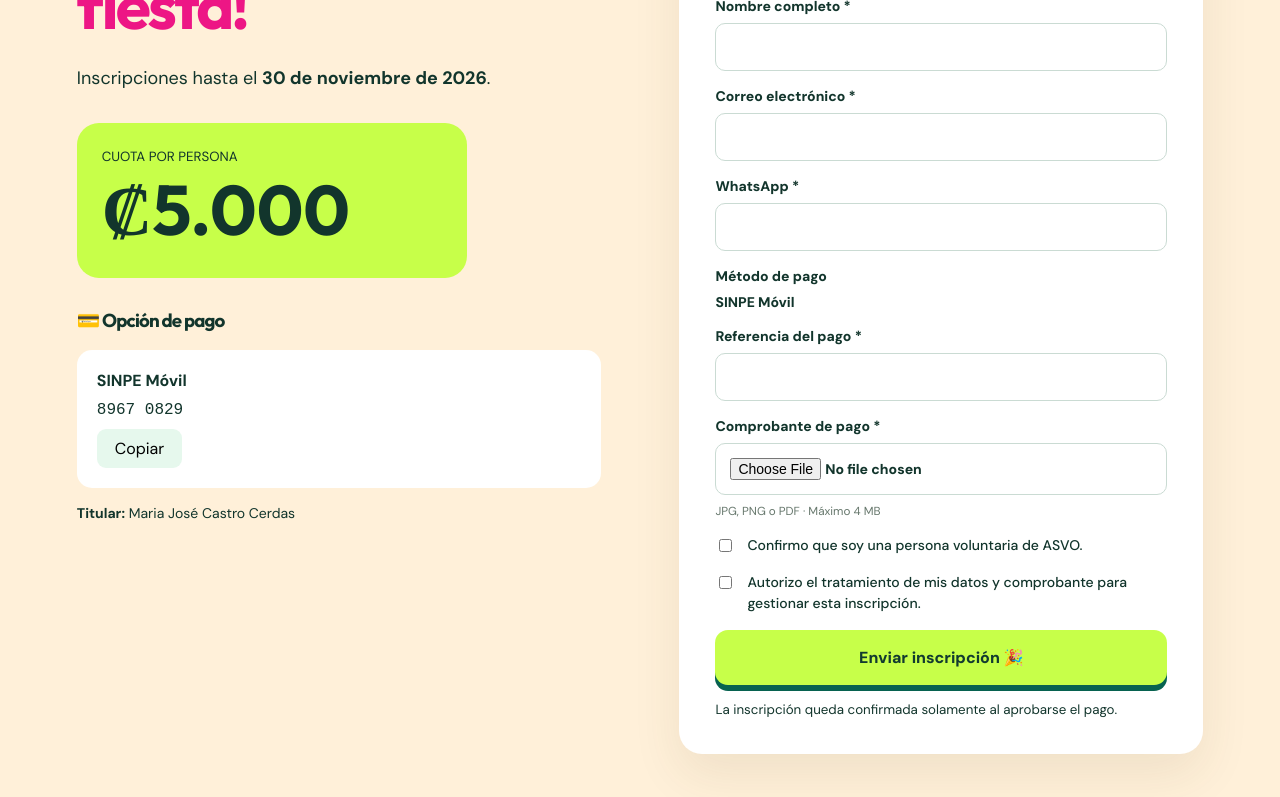
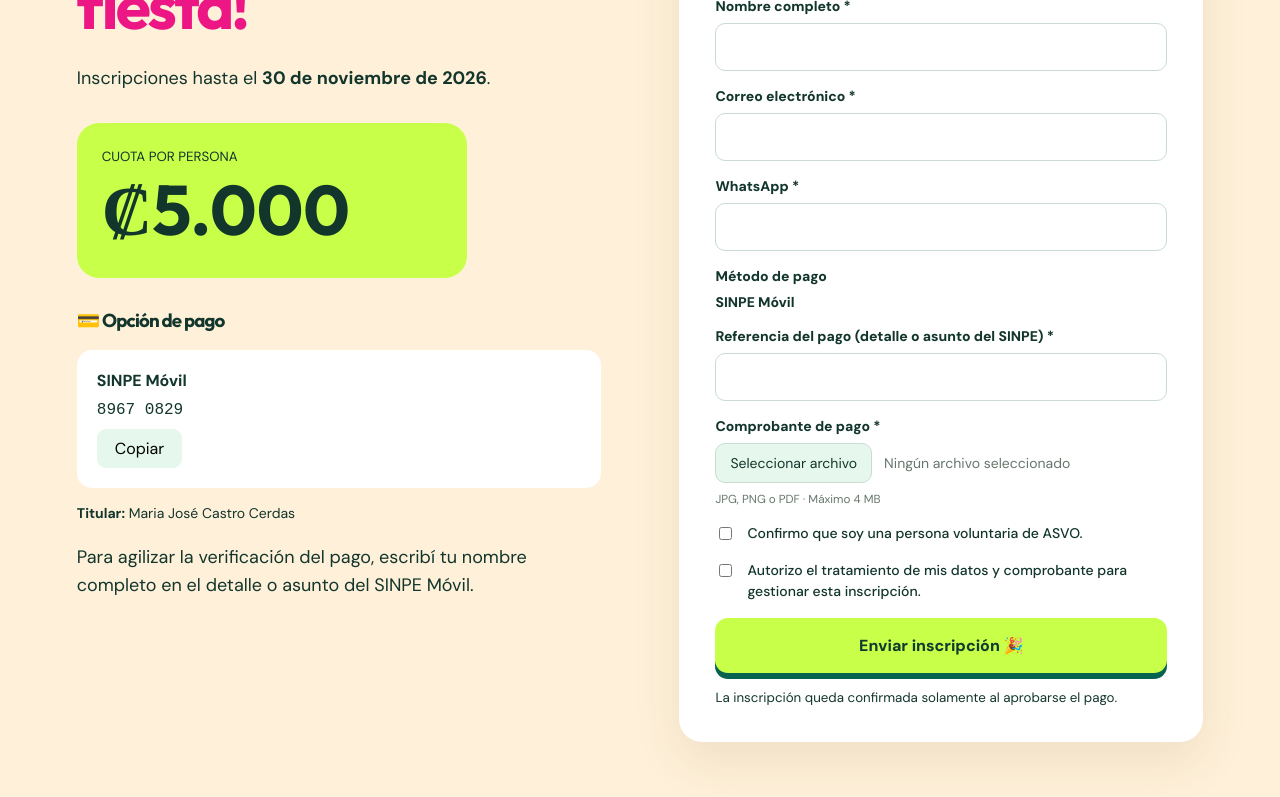
Before and after one commit to alpizar05/fiesta-asvo-2026, a Next.js app: page / in a window 1280 px wide. Shown: the part 2644-3441 px from the top of the page. Built offline with nearby package versions, Linux system fonts and the light colour scheme.

Commit message:
update sinpemovil

```diff
--- a/app/page.tsx
+++ b/app/page.tsx
@@ -19,6 +19,7 @@ export default function Home() {
   const [status, setStatus] = useState('');
   const [code, setCode] = useState('');
   const [closed, setClosed] = useState(false);
+  const [receiptName, setReceiptName] = useState('');
 
   useEffect(() => {
     const update = () => setClosed(isRegistrationClosed());
@@ -102,7 +103,7 @@ export default function Home() {
         <h2>
           Momentos que <em>nos unen.</em>
         </h2>
-        <p>Desde las aulas hasta el bosque y el mar: ¡este encuentro es para ustedes!</p>
+        <p>Desde las aulas hasta el bosque y el mar: ¡esta fiesta es para ustedes!</p>
         <div className='grid'>
           {photos.map(([file, title]) => (
             <figure key={file}>
@@ -159,6 +160,10 @@ export default function Home() {
               <p className='legal'>
                 <b>Titular:</b> Maria José Castro Cerdas
               </p>
+              <p>
+                Para agilizar la verificación del pago, escribí tu nombre
+                completo en el detalle o asunto del SINPE Móvil.
+              </p>
             </div>
 
             <div className='formbox'>
@@ -204,17 +209,29 @@ export default function Home() {
                       <span>SINPE Móvil</span>
                     </label>
                     <label>
-                      Referencia del pago *
+                      Referencia del pago (detalle o asunto del SINPE) *
                       <input name='reference' required maxLength={100} />
                     </label>
                     <label>
                       Comprobante de pago *
+                      <span className='file-control'>
                         <input
+                          className='file-input'
                           name='receipt'
                           type='file'
                           accept='.jpg,.jpeg,.png,.pdf'
                           required
+                          onChange={(e) =>
+                            setReceiptName(e.target.files?.[0]?.name ?? '')
+                          }
                         />
+                        <span className='file-button' aria-hidden='true'>
+                          Seleccionar archivo
+                        </span>
+                        <span className='file-name' aria-live='polite'>
+                          {receiptName || 'Ningún archivo seleccionado'}
+                        </span>
+                      </span>
                       <small>JPG, PNG o PDF · Máximo 4 MB</small>
                     </label>
                     <label className='check'>
--- a/app/styles.css
+++ b/app/styles.css
@@ -332,13 +332,50 @@ header a {
   font-weight: 800;
 }
 
-.formbox input:not([type='checkbox']),
+.formbox input:not([type='checkbox']):not([type='file']),
 .formbox select {
   width: 100%;
   padding: 14px;
   border: 1px solid #cadbd3;
   border-radius: 10px;
   font: inherit;
+}
+
+.file-control {
+  position: relative;
+  display: flex;
+  align-items: center;
+  gap: 12px;
+  min-width: 0;
+  font-weight: 400;
+}
+
+.file-input {
+  position: absolute;
+  width: 1px;
+  height: 1px;
+  overflow: hidden;
+  clip-path: inset(50%);
+  white-space: nowrap;
+}
+
+.file-input:focus-visible + .file-button {
+  outline: 3px solid #087e69;
+  outline-offset: 3px;
+}
+
+.file-button {
+  flex: 0 0 auto;
+  padding: 10px 14px;
+  border: 1px solid #cadbd3;
+  border-radius: 10px;
+  background: #e6f8ed;
+}
+
+.file-name {
+  min-width: 0;
+  overflow-wrap: anywhere;
+  color: #66776c;
 }
 
 .formbox label small {
```
Lines whose indentation alone changed are shown as unchanged.
